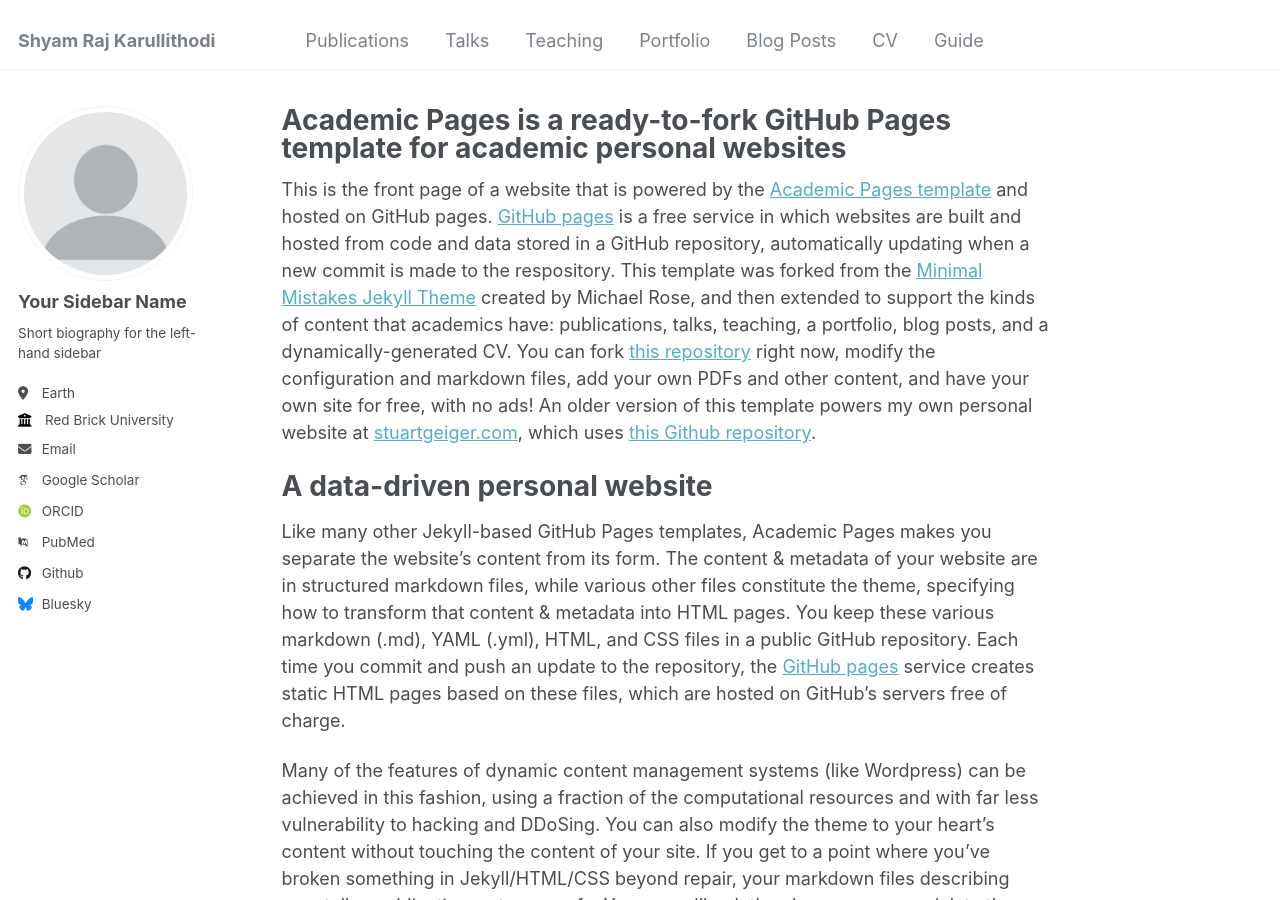
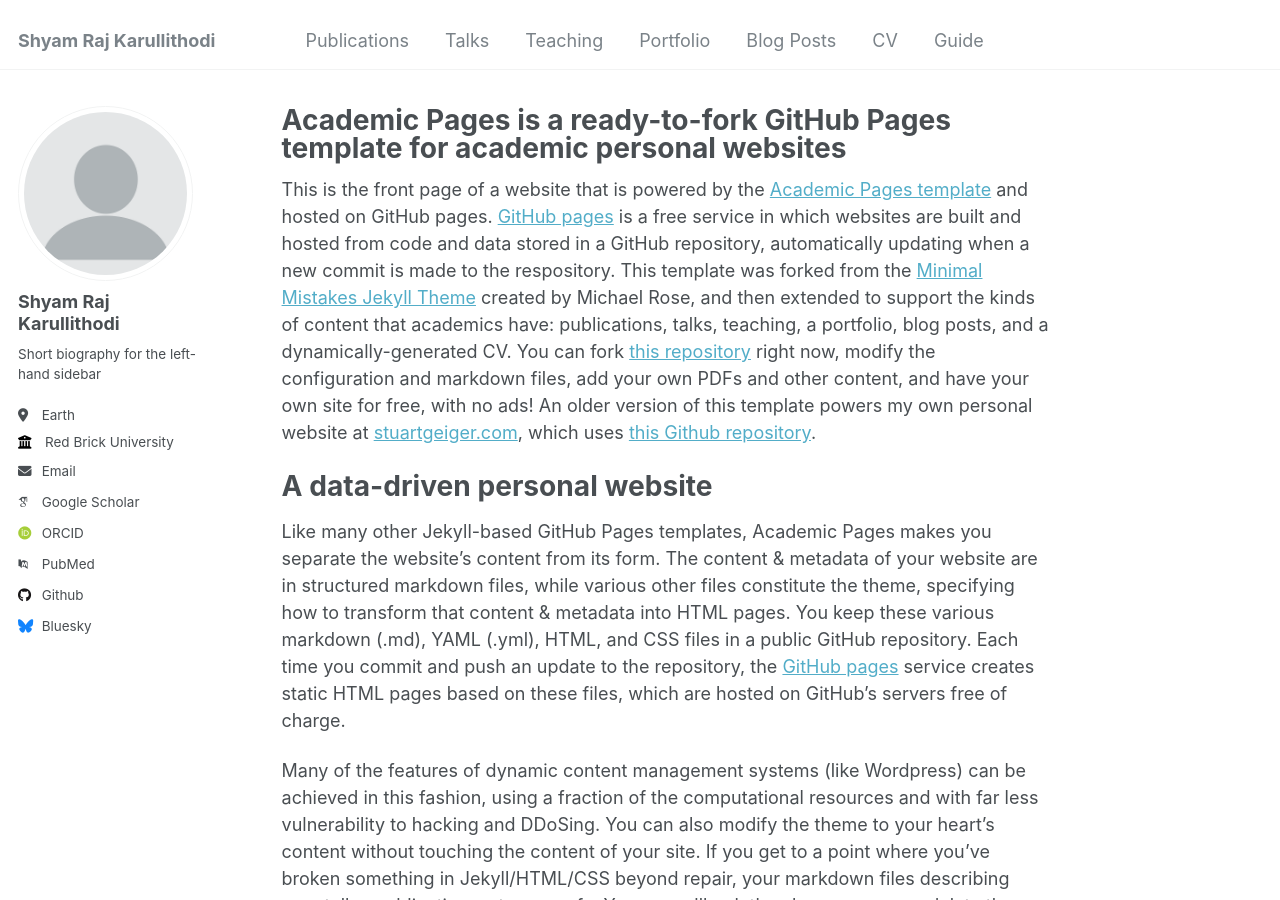
Before and after one commit to shyamrajk/shyamrajk.github.io, a Jekyll site: the page built from _pages/about.md, in a window 1280 px wide and 900 px high. Built offline with Jekyll 4.4.1, drawn with Linux system fonts in a browser that asks for light colours; some web fonts are replaced.

Commit message:
Update _config.yml

```diff
--- a/_config.yml
+++ b/_config.yml
@@ -22,7 +22,7 @@ repository               : https://shyamrajk.github.io/
 author:
   # Biographic information
   avatar           : "profile.png"
-  name             : "Your Sidebar Name"
+  name             : "Shyam Raj Karullithodi"
   pronouns         : # example: "she/her"
   bio              : "Short biography for the left-hand sidebar"
   location         : "Earth"
```
